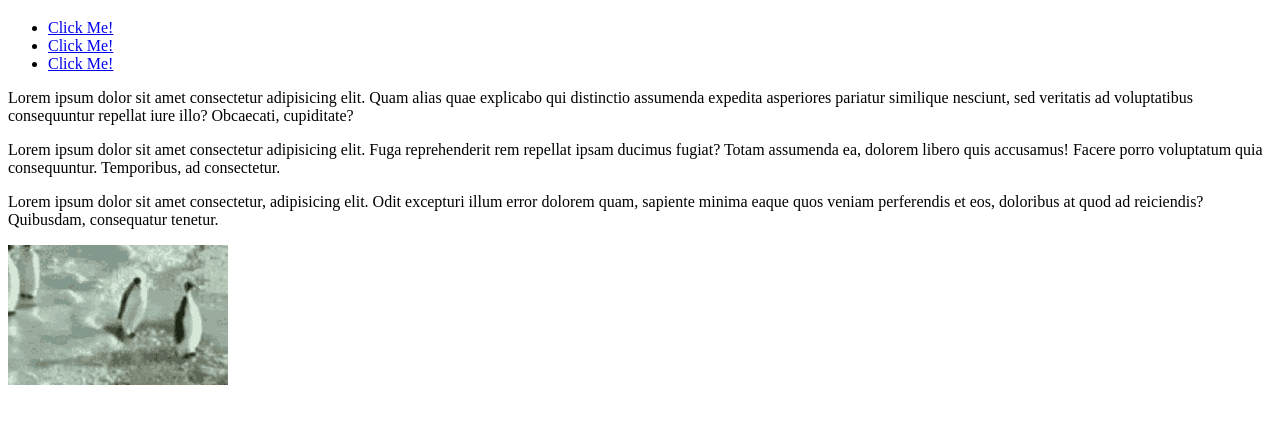
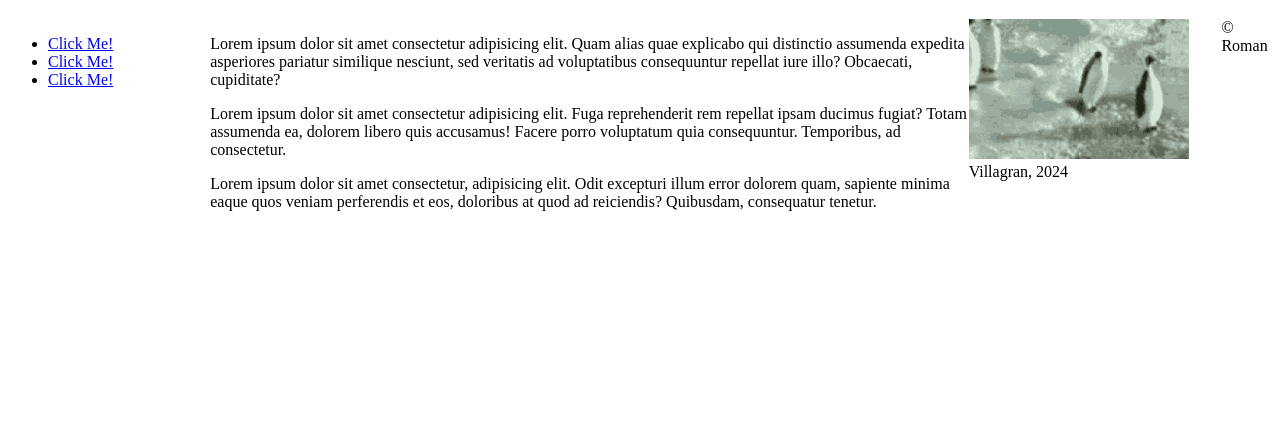
Before and after one commit to romanvillagran/comp001B.LectureActivity-3, a plain HTML site: page index.html in a window 1280 px wide. Shown: the part 61-484 px from the top of the page. Drawn offline with Linux system fonts and the light colour scheme.

Commit message:
added all requirements

```diff
--- a/index.html
+++ b/index.html
@@ -26,8 +26,7 @@
         <img src="images/sleep-pingvin-penguin.gif" alt="penguin bulling another penguin">
     </aside>
     <footer>
-
+        <p>&copy; Roman Villagran, 2024</p>
     </footer>
-
 </body>
 </html>
--- a/main.css
+++ b/main.css
@@ -0,0 +1,14 @@
+nav {
+    float: left;
+    width: 16%;
+}
+
+main {
+    float: left;
+    width: 60%;
+}
+
+aside {
+    float: left;
+    width: 20%;
+}
```
